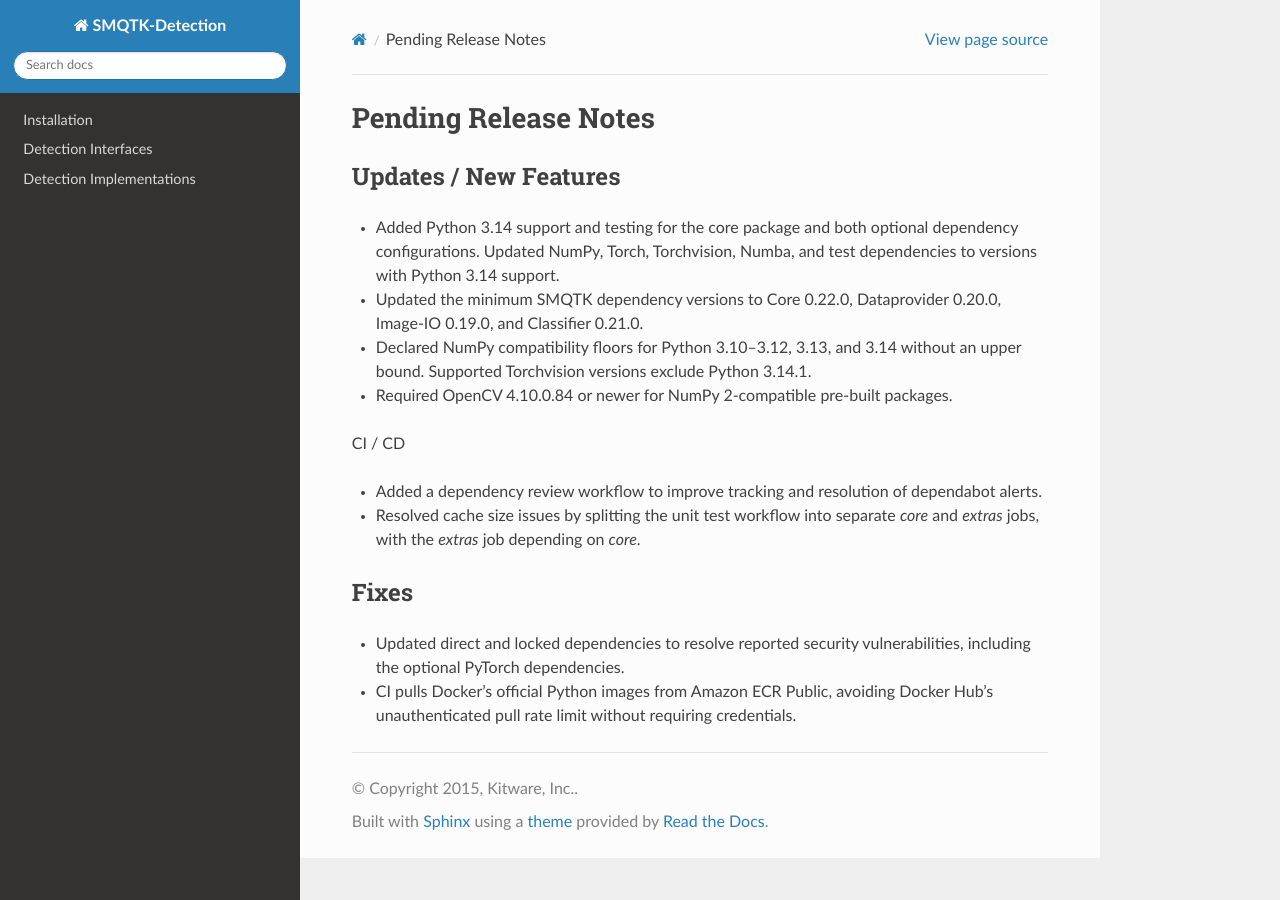
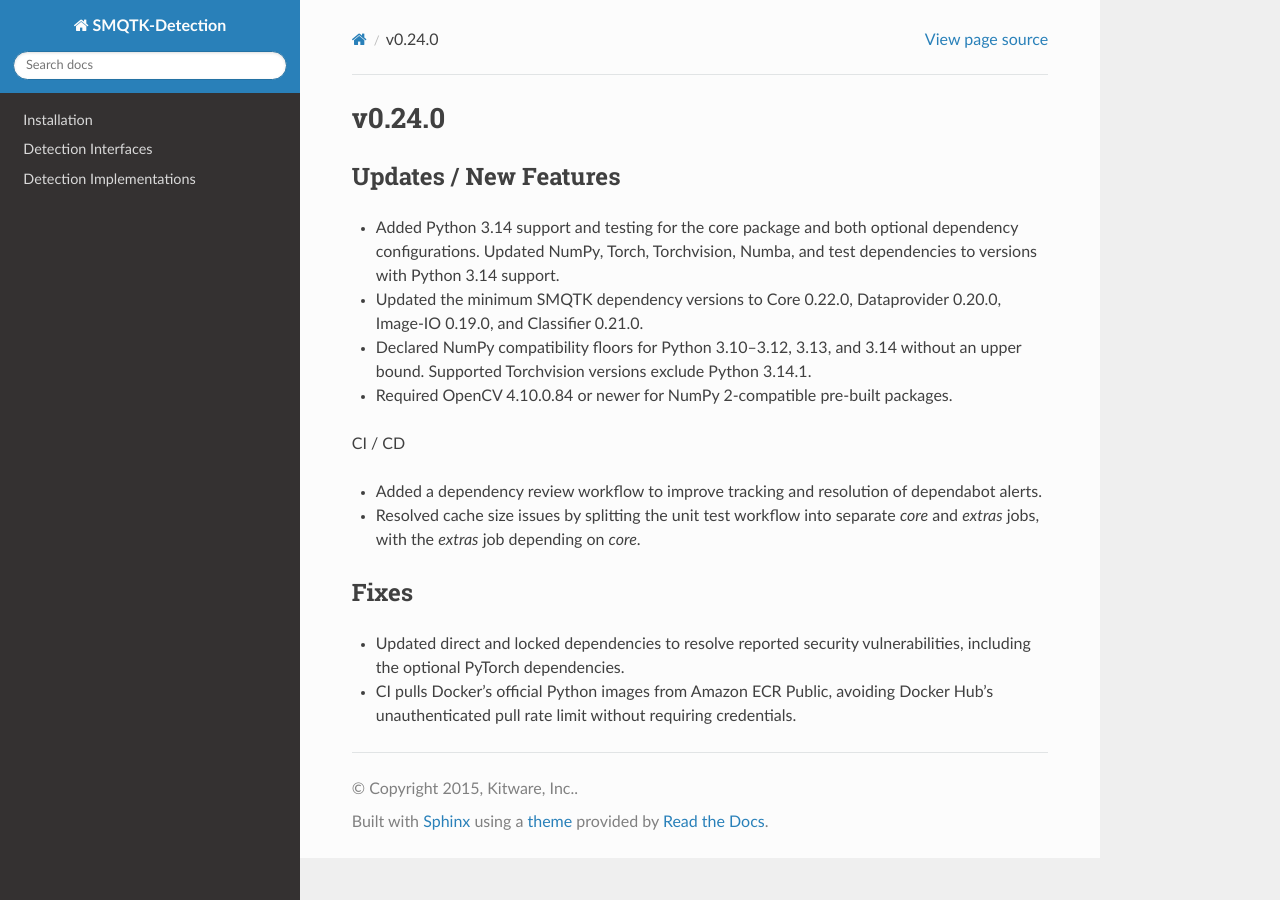
Before and after one commit to Kitware/SMQTK-Detection, a Sphinx documentation site: the page built from docs/release_notes/v0.24.0.rst, in a window 1280 px wide. Built offline with Sphinx 7.4.7 and the Read the Docs theme 3.1.0, drawn with Linux system fonts in a browser that asks for light colours; pages that are not in the unit, such as notebooks, are missing from menus; the version number is read from the project's files by our own code.

Commit message:
Update version number to 0.24.0

```diff
--- a/docs/release_notes.rst
+++ b/docs/release_notes.rst
@@ -15,3 +15,4 @@
    release_notes/v0.21.0
    release_notes/v0.22.0
    release_notes/v0.23.0
+   release_notes/v0.24.0
--- a/docs/release_notes/pending_release.rst
+++ b/docs/release_notes/v0.24.0.rst
@@ -1,5 +1,5 @@
-Pending Release Notes
-=====================
+v0.24.0
+=======
 
 Updates / New Features
 ----------------------
--- a/pyproject.toml
+++ b/pyproject.toml
@@ -4,7 +4,7 @@
 
 [tool.poetry]
 name = "smqtk-detection"
-version = "0.23.0"
+version = "0.24.0"
 description = "Algorithms, data structures and utilities around performing detection of inputs"
 license = "BSD-3-Clause"
 authors = ["Kitware, Inc. <smqtk-developers@kitware.com>"]
```
